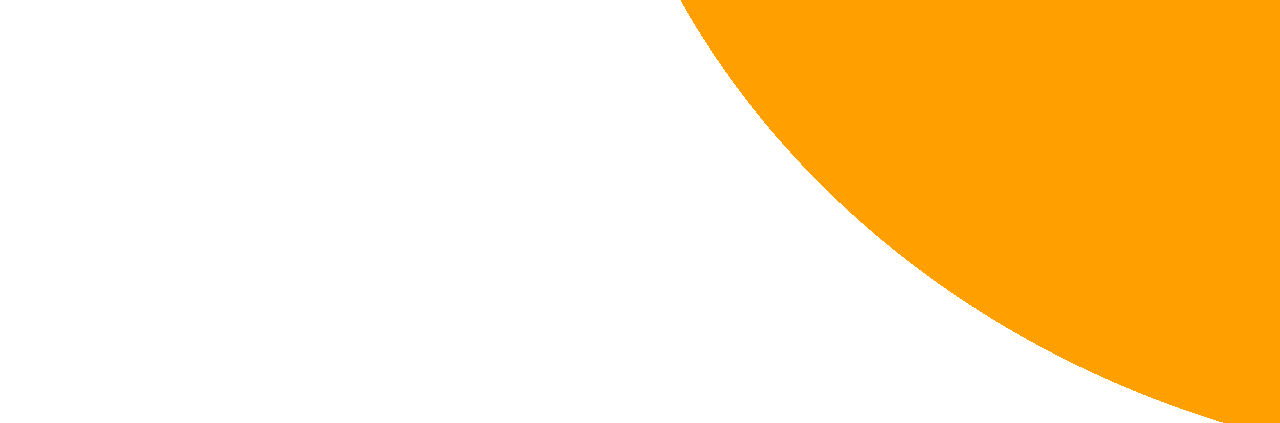
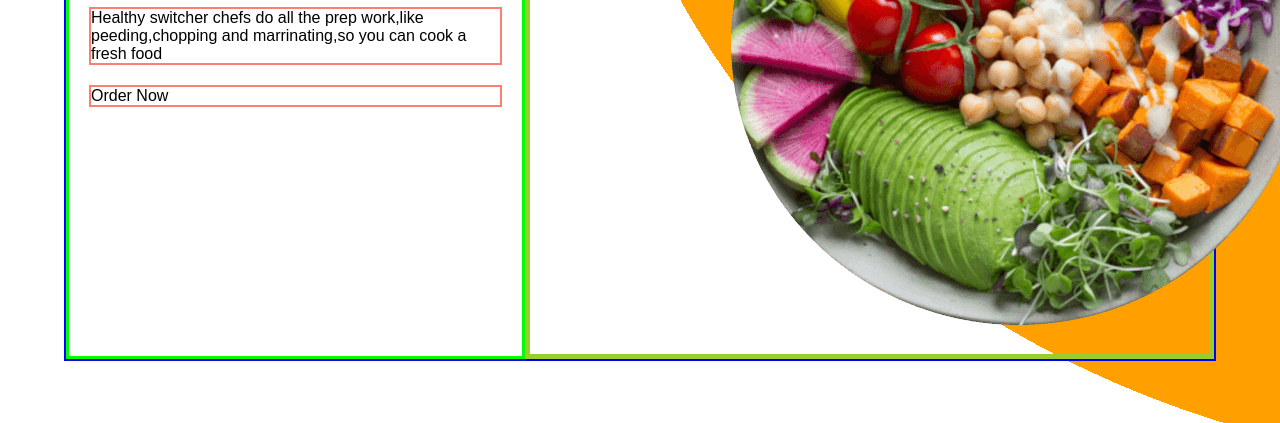
Before and after one commit to nickonyi/Restaurant-page, a website built with webpack: page dist/index.html in a window 1280 px wide. Shown: the part 377-800 px from the top of the page. Built offline with Linux system fonts and the light colour scheme; a web font is replaced by a local one.

Commit message:
project start

```diff
--- a/src/page-header.js
+++ b/src/page-header.js
@@ -1,4 +1,5 @@
 import foodLogo from './food-logo.png';
+import bgImageOne from './bg-img-1.png';
 const wrapper = document.createElement('section');
 wrapper.classList.add('header');
 document.body.appendChild(wrapper);
@@ -82,11 +83,15 @@ function pageHeaderContent() {
 
     //creatinng right side divs
     const imageContent = new Image();
+    imageContent.classList.add('content-image');
+    imageContent.src = bgImageOne;
 
 
     divHeaderContentOne.appendChild(divContentH);
     divHeaderContentOne.appendChild(divContentPara);
     divHeaderContentOne.appendChild(divContentBtn);
+
+    divHeaderContentTwo.appendChild(imageContent);
 
     divHeader.appendChild(divHeaderContentOne);
     divHeader.appendChild(divHeaderContentTwo);
--- a/src/style.css
+++ b/src/style.css
@@ -18,6 +18,8 @@ body {
     background-repeat: no-repeat;
     margin: 0;
     height: 100vh;
+    overflow-x: hidden;
+    overflow-y: auto;
 }
 
 .logo {
@@ -72,14 +74,39 @@ nav ul li {
 
 .div-header {
     border: 2px solid blue;
+    display: flex;
+    margin-top: 40px;
+    margin-inline: 4rem;
+    margin-bottom: 90px;
 }
 
 .header-content-1 {
     border: 3px solid lime;
+    padding-inline: 20px;
+    display: flex;
+    gap: 20px;
+    flex-direction: column;
+    padding-top: 100px;
+    flex: 4;
+    width: 40%;
+}
+
+.header-content-2 {
+    flex: 1;
+    border: 5px solid yellowgreen;
+    width: 60%;
+}
+
+.header-content-1>h1 {
+    font-size: 2.5rem;
 }
 
 .header-content-1 * {
     border: 2px solid salmon;
+}
+
+.content-image {
+    margin-right: 20px;
 }
 
 
```
Also changed, not shown: dist/2a1996f81f34e1c1d8fd.png (added), dist/main.js, src/bg-img-1.png (added).
